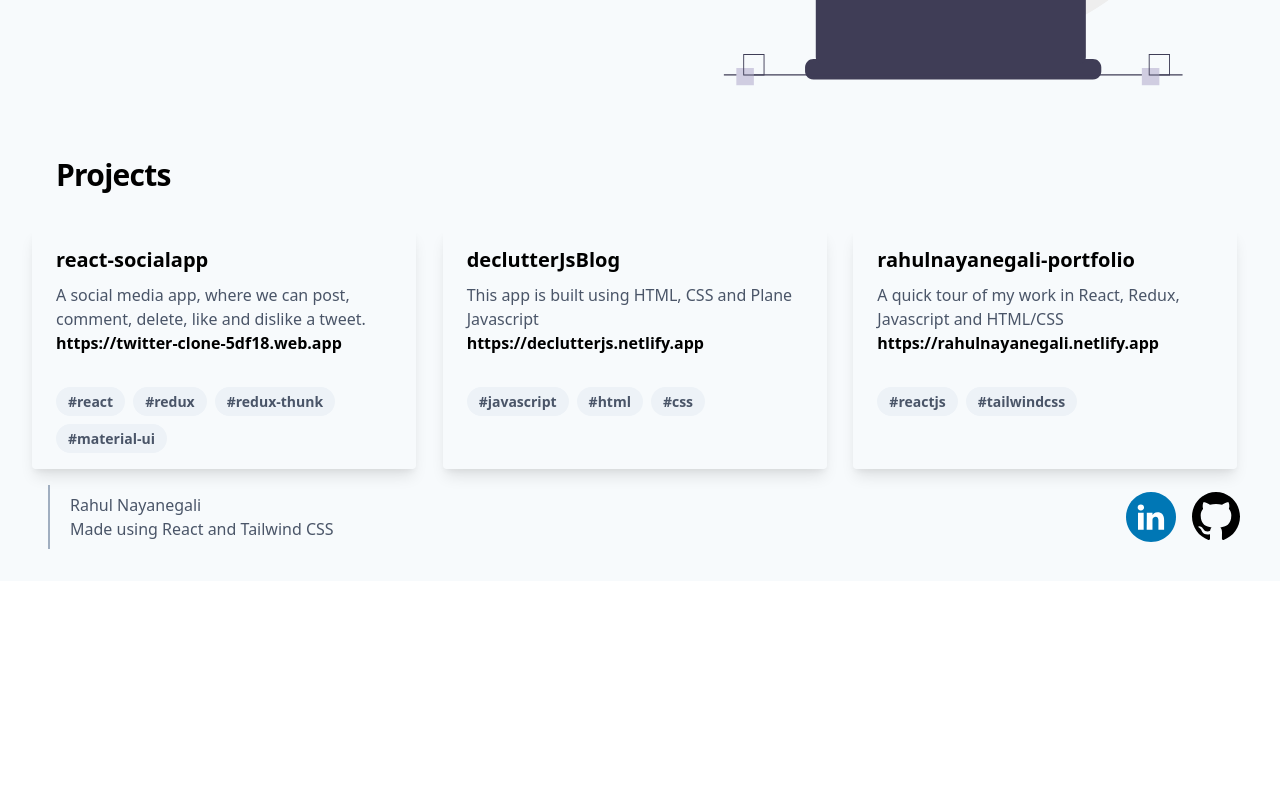
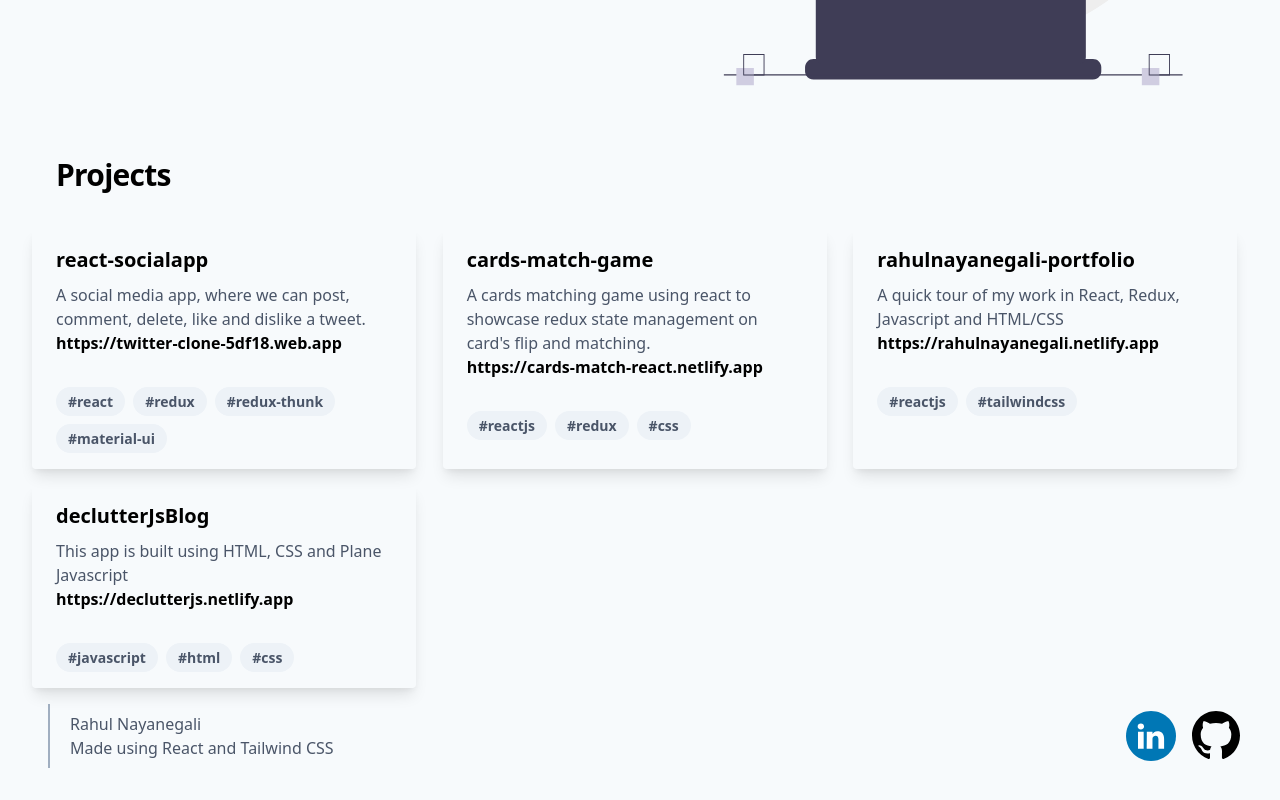
Before and after one commit to rahulnayanegali/rahulnayanegali-portfolio, a React (Create React App) app: page /contact in a window 1280 px wide. Shown: the part 521-1321 px from the top of the page. Before the commit the page ends 1102 px from the top, so only its background shows below. Built offline with nearby package versions, Linux system fonts and the light colour scheme.

Commit message:
new project added

```diff
--- a/src/contact/contact.js
+++ b/src/contact/contact.js
@@ -11,17 +11,13 @@ export default function contact() {
                     <a className="text-gray-700 ml-1 hover:no-underline">Made using React and Tailwind CSS</a>
                 </p>
                 <span className="inline-flex sm:ml-auto sm:mt-0 mt-4 justify-center sm:justify-start">
-                    <a className="text-gray-700 mx-2 text-xl transform hover:scale-150 transition ease-in-out duration-300" href="https://www.linkedin.com">
+                    <a className="text-gray-700 mx-2 text-xl transform hover:scale-150 transition ease-in-out duration-300" href="https://www.linkedin.com/in/rahul-anand-nayanegali-a026a1b9/">
                             <img style={{width: 50, height: 50}} className="" src={linkedinIcon} alt="https://freeicons.io/social-media-icons-4/linkedin-icon-15649#" />
                     </a>
-                    <a className="text-gray-700 mx-2 text-xl transform hover:scale-150 transition ease-in-out duration-300" href="https://www.github.com">
+                    <a className="text-gray-700 mx-2 text-xl transform hover:scale-150 transition ease-in-out duration-300" href="https://github.com/rahulnayanegali">
                             <img style={{width: 48, height: 48}} className="" src={githubIcon} alt="https://freeicons.io/common-style-icons-8/github-icon-11674" />
                     </a>
                 </span>
-
-
-
-
             </div>
             {/* h-screen for 100vh */}
             {/* <div id="contact" className="flex justify-between">
--- a/src/projects/ProjectsList.js
+++ b/src/projects/ProjectsList.js
@@ -9,10 +9,10 @@ export const ProjectsList = [
     },
     {
         id: 2,
-        repoName: 'declutterJsBlog',
-        description: 'This app is built using HTML, CSS and Plane Javascript',
-        liveUrl: 'https://declutterjs.netlify.app',
-        hashTags:['javascript', 'html', 'css'],
+        repoName: 'cards-match-game',
+        description: `A cards matching game using react to showcase redux state management on card's flip and matching.`,
+        liveUrl: 'https://cards-match-react.netlify.app',
+        hashTags:['reactjs', 'redux', 'css'],
     },
     {
         id: 3,
@@ -20,7 +20,16 @@ export const ProjectsList = [
         description: 'A quick tour of my work in React, Redux, Javascript and HTML/CSS',
         liveUrl: 'https://rahulnayanegali.netlify.app',
         hashTags:['reactjs', 'tailwindcss'],
-    }
+    },
+    {
+        id: 4,
+        repoName: 'declutterJsBlog',
+        description: 'This app is built using HTML, CSS and Plane Javascript',
+        liveUrl: 'https://declutterjs.netlify.app',
+        hashTags:['javascript', 'html', 'css'],
+    },
+
+
 ]
     /*
     {
```
